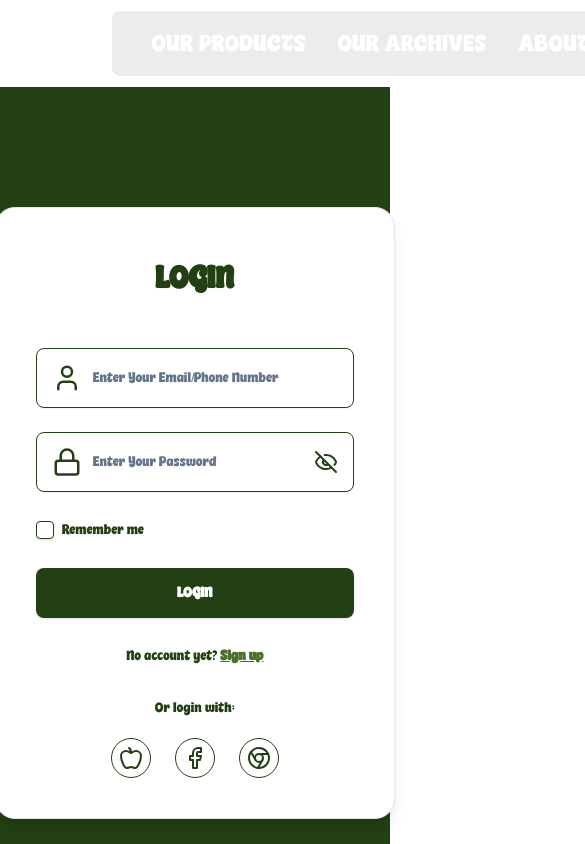
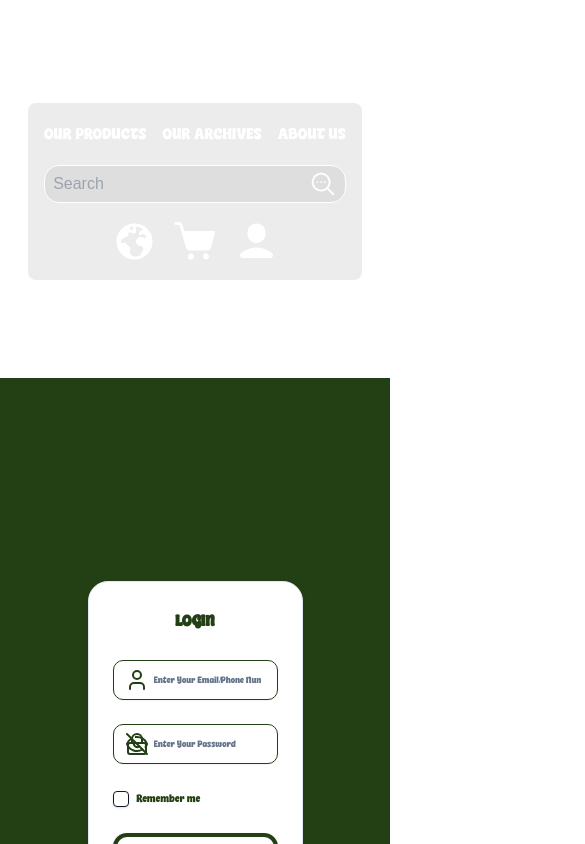
Before and after one commit to PQT2802/Seedy_FE, a Next.js app in the folder seedy-fe/: page /login in a window 390 px wide. Shown: the top 844 px of the page, 585 px wide, since content can reach past the window. Built offline with nearby package versions, Linux system fonts and the light colour scheme.

Commit message:
use module css

```diff
--- /dev/null
+++ b/seedy-fe/src/app/(auth)/login/login.module.css
@@ -0,0 +1,179 @@
+.container {
+  display: flex;
+  align-items: center;
+  justify-content: center;
+  min-height: 100vh;
+  background-color: #234014;
+  padding: 2rem;
+}
+
+.tabsContent {
+  width: 700px;
+  display: flex;
+  justify-content: center;
+}
+
+.card {
+  width: 100%;
+  max-width: 400px;
+  background-color: white;
+  border-radius: 20px;
+  box-shadow: 0 4px 6px rgba(0, 0, 0, 0.1);
+}
+
+.cardContent {
+  padding: 1.5rem;
+}
+
+.title {
+  text-align: center;
+  font-size: 2rem;
+  font-weight: bold;
+  color: #234014;
+  margin-bottom: 2rem;
+  font-family: "MantraRimba", sans-serif;
+}
+
+.inputContainer {
+  position: relative;
+}
+
+.input {
+  height: 50px;
+  padding-left: 2.5rem;
+  padding-right: 1rem;
+  border-radius: 10px;
+  border: 1px solid #234014;
+  font-size: 0.875rem;
+  color: #234014;
+  font-family: "MantraRimba", sans-serif;
+  width: 100%;
+}
+
+.icon {
+  position: absolute;
+  left: 0.75rem;
+  top: 50%;
+  transform: translateY(-50%);
+  width: 24px;
+  height: 24px;
+  color: #234014;
+}
+
+.rememberContainer {
+  display: flex;
+  align-items: center;
+  gap: 0.5rem;
+}
+
+.rememberLabel {
+  color: #234014;
+  font-size: 0.875rem;
+  font-weight: 500;
+  font-family: "MantraRimba", sans-serif;
+}
+
+.loginButton {
+  width: 100%;
+  height: 45px;
+  border: 4px solid #234014;
+  font-size: 1rem;
+  font-weight: bold;
+  color: #234014;
+  border-radius: 14px;
+  background: transparent;
+  transition: all 0.2s ease;
+  font-family: "MantraRimba", sans-serif;
+}
+
+.loginButton:hover {
+  background-color: #234014;
+  color: white;
+}
+
+.signUpText {
+  text-align: center;
+  font-size: 0.875rem;
+  font-family: "MantraRimba", sans-serif;
+}
+
+.socialLoginContainer {
+  text-align: center;
+}
+
+.socialLoginText {
+  color: #234014;
+  font-size: 0.875rem;
+  margin-bottom: 1rem;
+  font-family: "MantraRimba", sans-serif;
+}
+
+.socialLoginButton {
+  display: flex;
+  align-items: center;
+  justify-content: center;
+  width: 36px;
+  height: 36px;
+  border: 1px solid #234014;
+  background-color: white;
+  border-radius: 50%;
+}
+
+/* Media Queries */
+@media (max-width: 1200px) {
+  .tabsContent {
+    width: 90%;
+  }
+}
+
+@media (max-width: 768px) {
+  .tabsContent {
+    width: 100%;
+    padding: 1rem;
+  }
+
+  .title {
+    font-size: 1.5rem;
+    margin-bottom: 1.5rem;
+  }
+
+  .input {
+    height: 45px;
+    font-size: 0.875rem;
+  }
+
+  .loginButton {
+    font-size: 0.875rem;
+    height: 40px;
+  }
+
+  .socialLoginButton {
+    width: 32px;
+    height: 32px;
+  }
+}
+
+@media (max-width: 480px) {
+  .tabsContent {
+    padding: 0.5rem;
+  }
+
+  .title {
+    font-size: 1.25rem;
+  }
+
+  .input {
+    height: 40px;
+    font-size: 0.75rem;
+  }
+
+  .loginButton {
+    font-size: 0.75rem;
+    height: 35px;
+  }
+
+  .socialLoginButton {
+    width: 28px;
+    height: 28px;
+  }
+}
--- a/seedy-fe/src/app/(auth)/login/page.tsx
+++ b/seedy-fe/src/app/(auth)/login/page.tsx
@@ -1,4 +1,4 @@
-import { Header } from "@/components/header/header";
+import Header from "@/components/header/header";
 import * as React from "react";
 import { Button } from "@/components/ui/button";
 import {
@@ -21,68 +21,63 @@ import {
   LockIcon,
   UserIcon,
 } from "lucide-react";
+import styles from "./login.module.css";
+
 const socialLoginOptions = [
   { icon: Apple, alt: "Apple login" },
   { icon: Facebook, alt: "Facebook login" },
   { icon: Chrome, alt: "Google login" },
 ];
+
 export default function Login() {
   return (
     <>
       <Header />
-      <div className="flex items-center justify-center h-screen bg-[#234014]">
-        <Tabs defaultValue="account" className="w-[400px]">
-          <TabsContent value="account">
-            <Card className="w-[500px] max-w-full bg-white rounded-[20px] shadow-lg">
-              <CardContent className="p-10">
-                <h1 className="text-center text-[40px] font-bold text-[#234014] font-mantra mb-10">
-                  LOGIN
-                </h1>
+      <div className={`${styles.container} flex justify-center`}>
+        <Tabs defaultValue="account">
+          <TabsContent value="account" className={styles.tabsContent}>
+            <Card className={styles.card}>
+              <CardContent className={styles.cardContent}>
+                <h1 className={styles.title}>LOGIN</h1>
 
                 <div className="space-y-6">
                   {/* Email/Phone Input */}
-                  <div className="relative">
-                    <UserIcon className="absolute left-4 top-1/2 -translate-y-1/2 w-[30px] h-[30px] text-[#234014]" />
+                  <div className={styles.inputContainer}>
+                    <UserIcon className={styles.icon} />
                     <Input
-                      className="h-[60px] pl-14 pr-4 rounded-lg border border-[#234014] text-lg text-[#234014] font-mantra"
+                      className={styles.input}
                       placeholder="Enter Your Email/Phone Number"
                     />
                   </div>
 
                   {/* Password Input */}
-                  <div className="relative">
-                    <LockIcon className="absolute left-4 top-1/2 -translate-y-1/2 w-[30px] h-[30px] text-[#234014]" />
+                  <div className={styles.inputContainer}>
+                    <LockIcon className={styles.icon} />
                     <Input
                       type="password"
-                      className="h-[60px] pl-14 pr-14 rounded-lg border border-[#234014] text-lg text-[#234014] font-mantra"
+                      className={styles.input}
                       placeholder="Enter Your Password"
                     />
-                    <EyeOffIcon className="absolute right-4 top-1/2 -translate-y-1/2 w-6 h-6 text-[#234014] cursor-pointer" />
+                    <EyeOffIcon
+                      className={`${styles.icon} right-4 cursor-pointer`}
+                    />
                   </div>
 
                   {/* Remember Me */}
-                  <div className="flex items-center gap-2">
-                    <Checkbox
-                      id="remember"
-                      className="w-[18px] h-[18px] border border-[#234014] rounded-sm"
-                    />
-                    <label
-                      htmlFor="remember"
-                      className="text-[#234014] text-lg font-medium font-mantra"
-                    >
+                  <div className={styles.rememberContainer}>
+                    <Checkbox id="remember" />
+                    <label htmlFor="remember" className={styles.rememberLabel}>
                       Remember me
                     </label>
                   </div>
 
                   {/* Login Button */}
-                  <div className="text-center">
-                    <Button className="w-full h-[50px] text-lg font-bold text-white bg-[#234014] rounded-lg hover:bg-[#1c3310] font-mantra">
-                      LOGIN
-                    </Button>
+                  <div>
+                    <Button className={styles.loginButton}>LOGIN</Button>
                   </div>
 
                   {/* Sign Up Link */}
-                  <p className="text-center text-lg font-mantra">
+                  <p className={styles.signUpText}>
                     <span className="text-[#234014]">No account yet?</span>{" "}
                     <button className="font-bold text-[#4c6f29] underline">
                       Sign up
@@ -90,15 +85,13 @@ export default function Login() {
                   </p>
 
                   {/* Social Logins */}
-                  <div className="text-center">
-                    <p className="text-[#234014] text-lg mb-4 font-mantra">
-                      Or login with:
-                    </p>
+                  <div className={styles.socialLoginContainer}>
+                    <p className={styles.socialLoginText}>Or login with:</p>
                     <div className="flex justify-center gap-6">
                       {socialLoginOptions.map((Social, index) => (
                         <button
                           key={index}
-                          className="w-[40px] h-[40px] flex items-center justify-center bg-white border border-[#234014] rounded-full"
+                          className={styles.socialLoginButton}
                           aria-label={Social.alt}
                         >
                           <Social.icon className="w-6 h-6 text-[#234014]" />
--- /dev/null
+++ b/seedy-fe/src/components/header/header.module.css
@@ -0,0 +1,164 @@
+.header {
+  position: relative;
+  width: 100%;
+  height: 87px;
+  display: flex;
+  align-items: center;
+  justify-content: space-between;
+  padding: 0 2rem;
+}
+
+.logo {
+  width: 92px;
+  height: 87px;
+  display: flex;
+  align-items: center;
+  margin-left: 5rem;
+}
+
+.headerContainer {
+  flex: 1;
+  height: 87px;
+  display: flex;
+  align-items: center;
+  justify-content: center;
+}
+
+.navBar {
+  width: 1144px;
+  height: 65px;
+  background-color: rgba(217, 217, 217, 0.5);
+  border-radius: 8px;
+  display: flex;
+  align-items: center;
+  justify-content: space-between;
+  padding: 0 2.5rem;
+}
+
+.navLinks {
+  display: flex;
+  gap: 2rem;
+}
+
+.navLink {
+  font-size: 1.875rem; /* Equivalent to text-3xl */
+  color: white;
+  font-family: "MantraRimba", sans-serif;
+  letter-spacing: normal;
+}
+
+.searchBox {
+  display: flex;
+  align-items: center;
+  background-color: rgba(217, 217, 217, 0.7);
+  border: 1px solid white;
+  border-radius: 15px;
+  padding: 0.25rem 1.25rem;
+  width: 300px;
+}
+
+.searchInput {
+  background-color: transparent;
+  color: white;
+  placeholder-color: rgba(
+    255,
+    255,
+    255,
+    0.7
+  ); /* Matches placeholder-gray-400 */
+  outline: none;
+  width: 100%;
+  text-align: left;
+}
+
+.icons {
+  display: flex;
+  align-items: center;
+  gap: 2.5rem;
+}
+
+.circledMenu {
+  width: 65px;
+  height: 65px;
+  display: flex;
+  align-items: center;
+  margin-right: 5rem;
+}
+
+/* Add Media Queries */
+@media (max-width: 1200px) {
+  .navBar {
+    width: 90%; /* Reduce width for smaller screens */
+  }
+
+  .navLinks {
+    gap: 1.5rem; /* Reduce spacing */
+  }
+
+  .searchBox {
+    width: 250px; /* Reduce width for search box */
+  }
+
+  .icons {
+    gap: 2rem; /* Adjust spacing */
+  }
+
+  .circledMenu {
+    margin-right: 2rem; /* Adjust margin */
+  }
+}
+
+@media (max-width: 768px) {
+  .header {
+    flex-direction: column;
+    height: auto;
+    padding: 1rem;
+  }
+
+  .navBar {
+    flex-direction: column;
+    gap: 1rem;
+    height: auto;
+    width: 100%; /* Full width for mobile */
+    padding: 1rem; /* Add padding for spacing */
+  }
+
+  .navLinks {
+    justify-content: center;
+    flex-wrap: wrap; /* Allow wrapping */
+    gap: 1rem; /* Adjust spacing */
+  }
+
+  .searchBox {
+    width: 90%; /* Take full width */
+  }
+
+  .icons {
+    justify-content: center;
+    gap: 1.5rem; /* Adjust spacing */
+  }
+
+  .circledMenu {
+    margin: 1rem 0; /* Centered at the bottom */
+  }
+}
+
+@media (max-width: 480px) {
+  .navLink {
+    font-size: 1.25rem; /* Smaller font size for very small screens */
+  }
+
+  .searchBox {
+    padding: 0.25rem 0.5rem;
+    width: 100%; /* Full width */
+  }
+
+  .icons {
+    gap: 1rem; /* Less spacing */
+  }
+
+  .circledMenu {
+    width: 50px; /* Smaller size */
+    height: 50px;
+  }
+}
--- a/seedy-fe/src/components/header/header.tsx
+++ b/seedy-fe/src/components/header/header.tsx
@@ -1,11 +1,12 @@
-import React, { JSX } from "react";
+import React from "react";
 import Image from "next/image";
+import styles from "./header.module.css";
 
-export const Header = (): JSX.Element => {
+export default function Header() {
   return (
-    <div className="relative w-full h-[87px] flex items-center justify-between px-8">
+    <div className={styles.header}>
       {/* Logo */}
-      <div className="w-[92px] h-[87px] flex items-center ml-20">
+      <div className={styles.logo}>
         <Image
           alt="Logo seedy moi trang"
           src="/logo-seedy-mo-i-tra-ng-1.png"
@@ -15,39 +16,32 @@ export const Header = (): JSX.Element => {
       </div>
 
       {/* Header Container */}
-      <div className="flex-1 h-[87px] flex items-center justify-center">
-        <div className="w-[1144px] h-[65px] bg-[#d9d9d980] rounded-lg flex items-center justify-between px-10">
+      <div className={styles.headerContainer}>
+        <div className={styles.navBar}>
           {/* Navigation Links */}
-          <div className="flex space-x-8">
-            <span className="text-3xl text-white font-mantra tracking-normal">
-              OUR PRODUCTS
-            </span>
-            <span className="text-3xl text-white font-mantra tracking-normal">
-              OUR ARCHIVES
-            </span>
-            <span className="text-3xl text-white font-mantra tracking-normal">
-              ABOUT US
-            </span>
+          <div className={styles.navLinks}>
+            <span className={styles.navLink}>OUR PRODUCTS</span>
+            <span className={styles.navLink}>OUR ARCHIVES</span>
+            <span className={styles.navLink}>ABOUT US</span>
           </div>
 
           {/* Search Box */}
-          <div className="flex items-center bg-[#d9d9d9b2] border border-white rounded-[15px] px-5 py-1 w-[300px]">
+          <div className={styles.searchBox}>
             <input
               type="text"
               placeholder="Search"
-              className="bg-transparent text-white placeholder-gray-400 focus:outline-none w-full text-left"
+              className={styles.searchInput}
             />
             <Image
               alt="Search Icon"
               src="/search-more.png"
               width={28}
               height={28}
-              className="ml-1"
             />
           </div>
 
           {/* Icons */}
-          <div className="flex items-center space-x-10">
+          <div className={styles.icons}>
             <Image
               alt="Earth Icon"
               src="/earth-planet.png"
@@ -66,7 +60,7 @@ export const Header = (): JSX.Element => {
       </div>
 
       {/* Circled Menu */}
-      <div className="w-[65px] h-[65px] flex items-center mr-20 ">
+      <div className={styles.circledMenu}>
         <Image
           alt="Circled menu"
           src="/circled-menu.png"
@@ -76,4 +70,4 @@ export const Header = (): JSX.Element => {
       </div>
     </div>
   );
-};
+}
```
